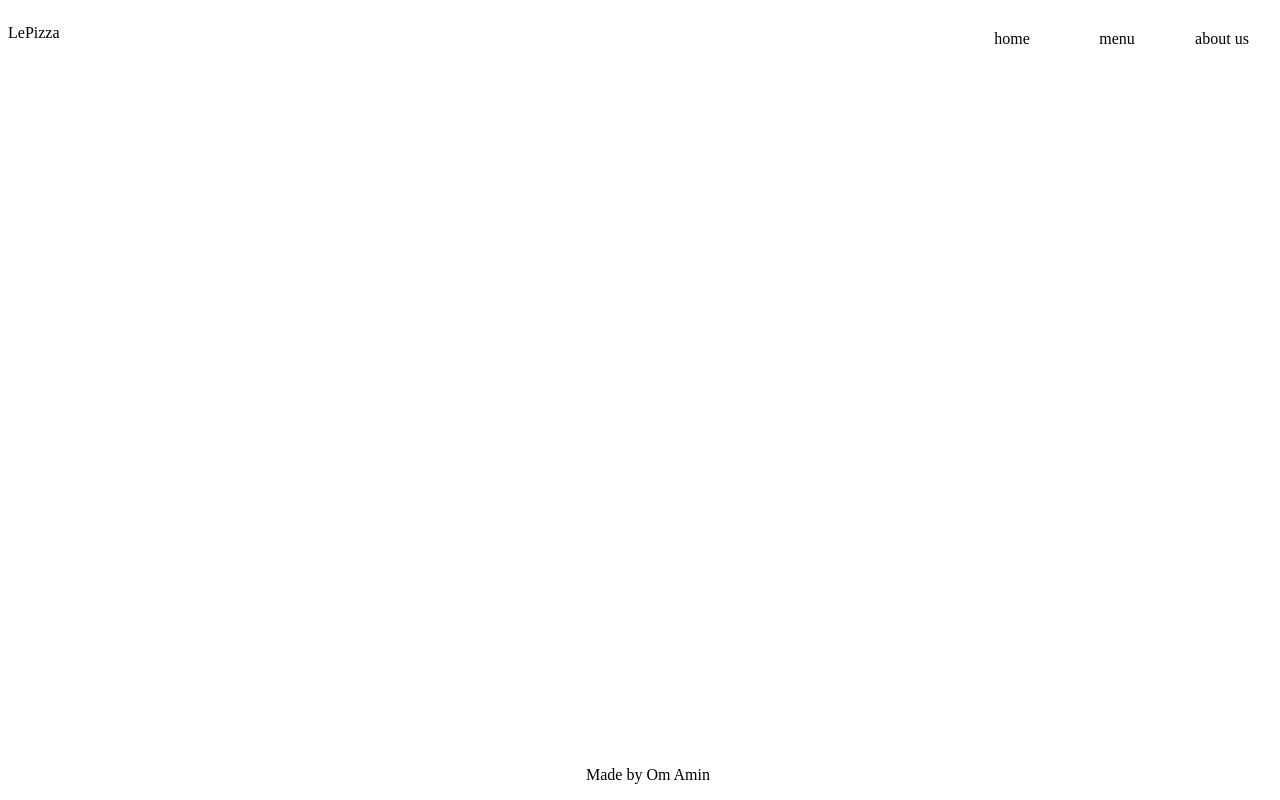
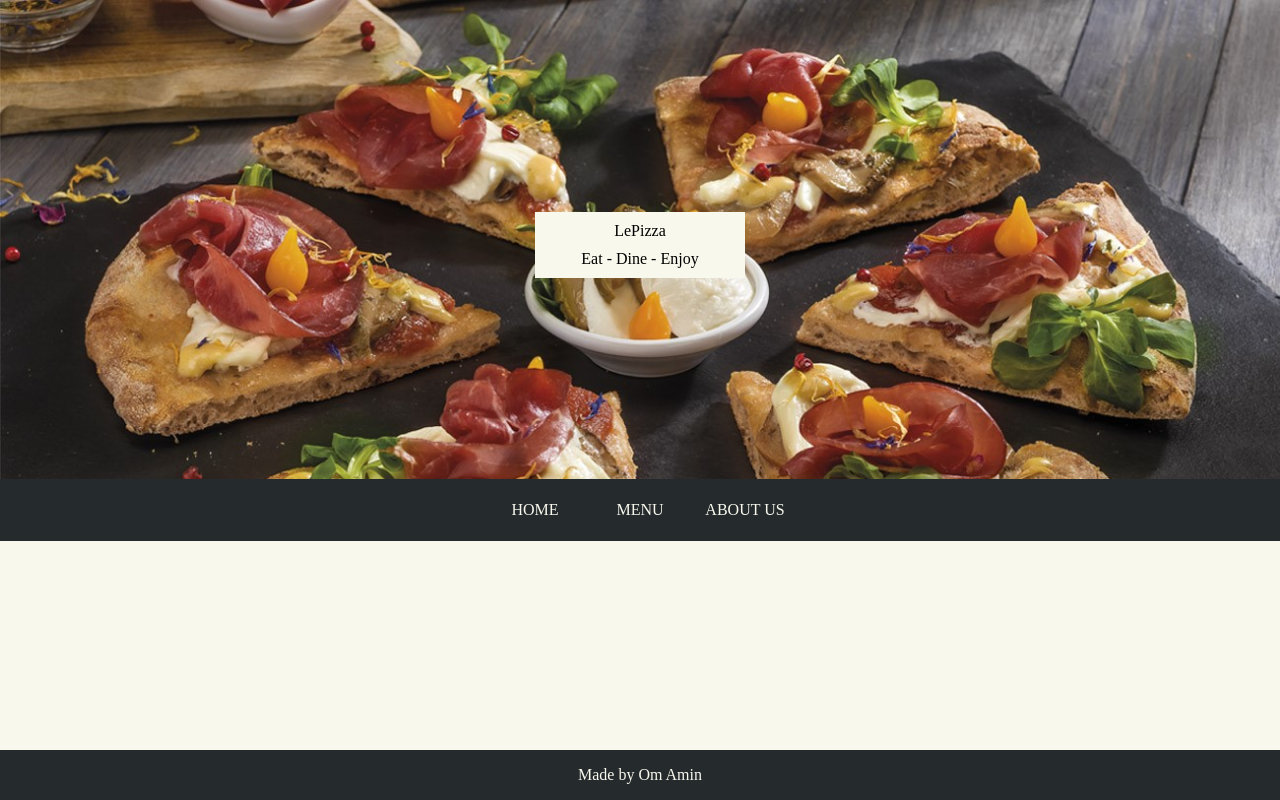
Before and after one commit to omamin135/Restaurant_Page, a website built with webpack: page dist/index.html in a window 1280 px wide. Built offline with nearby package versions, Linux system fonts and the light colour scheme.

Commit message:
main page layout setup in index.html file

```diff
--- a/dist/index.html
+++ b/dist/index.html
@@ -9,28 +9,35 @@
     <link rel="stylesheet" href="style.css">
 </head>
 <body>
-
     <header>
-        <p>LePizza</p>
+        <div class="img-container">
+            <img src="./pizza.jpg" alt=" " id="header-img">
+            <div id="res-name">
+                <p>LePizza</p>
+                <p>Eat - Dine - Enjoy</p>
+            </div>
+        </div>
+        <div id="heading">
             <div id="selection">
                 <ul>
                     <li id="home">
                         <div>
-                            <p>home</p>
+                            <p>HOME</p>
                         </div>
                     </li>
                     <li id="menu">
                         <div>
-                            <p>menu</p>
+                            <p>MENU</p>
                         </div>
                     </li>
                     <li id="about-us">
                         <div>
-                        <p>about us</p>
+                        <p>ABOUT US</p>
                         </div>
                     </li>
                 </ul>
             </div>
+        </div>
     </header>
 
     <div id="content">
--- a/dist/style.css
+++ b/dist/style.css
@@ -1,8 +1,55 @@
+* {
+    --dark-gray: #151819;
+    --medium-gray: #252A2D;
+    --creamy-white: #F8F8ED;
+    --gold: #FFD700;
+}
+
+
+body {
+    margin: 0px;
+    background-color: var(--creamy-white);
+}
 
 header {
+    height: fit-content;
+}
+
+.img-container {
+    height: fit-content;
+    position: relative;
+}
+
+#res-name {
+    background-color: var(--creamy-white);
+    width: 200px;
+    height: fit-content;
+    position: absolute;
+    left: 50%;
+    top: 50%;
+    transform: translate(-50%, -50%);
+    margin: 0px;
+    padding: 5px;
+    display: flex;
+    flex-direction: column;
+    justify-content: center;
+    align-items: center;
+}
+
+#res-name > p {
+    margin: 5px;
+}
+
+#heading {
     position: sticky;
-    display: grid;
-    grid-template: 1fr / 5fr 1fr;
+    background-color: var(--medium-gray);
+    color: var(--creamy-white);
+    margin-top: -10px;
+}
+
+#header-img {
+    height: auto;
+    width:100vw;
 }
 
 #selection {
@@ -41,4 +88,6 @@ footer {
     justify-content: center;
     position: absolute;
     bottom: 0px;
+    background-color: var(--medium-gray);
+    color: var(--creamy-white);
 }
```
Also changed, not shown: dist/pizza.jpg (added).
